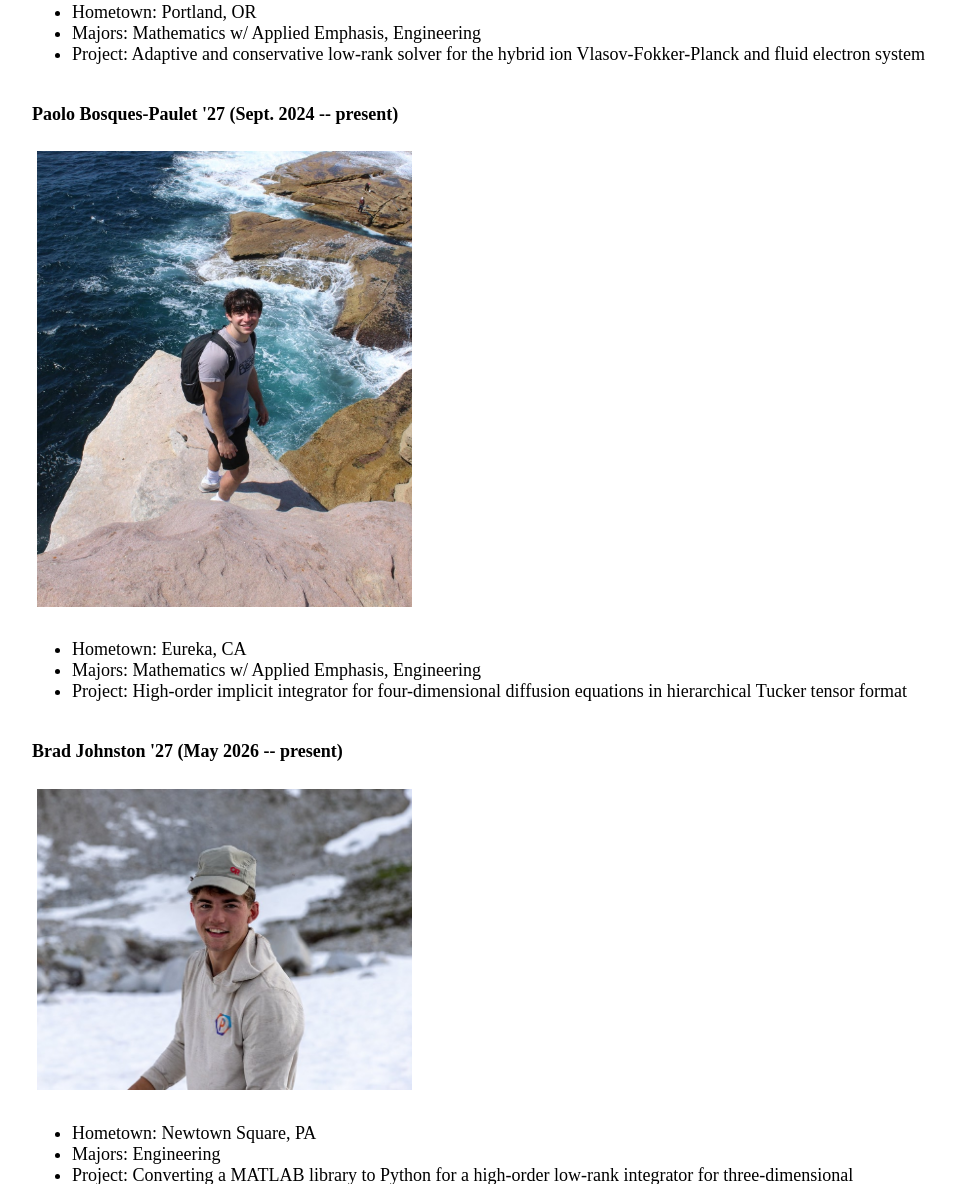
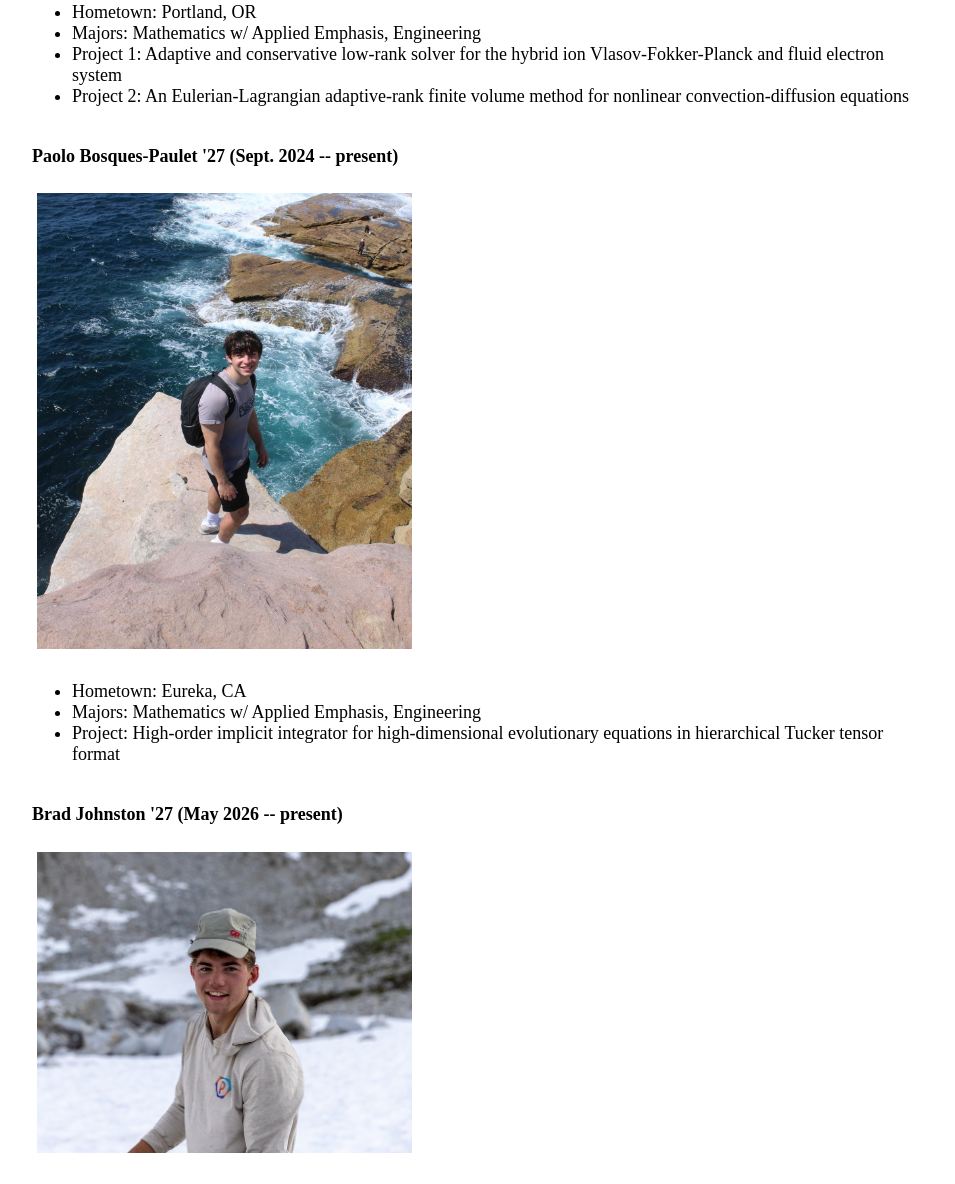
Before and after one commit to jhknakao/jhknakao.github.io, a Jekyll site: the page built from people.html, in a window 1280 px wide and 1400 px high, scrolled down 979 px. Shown: the part 216-1400 px from the top of the window, without its empty margins (160-1115 px from the left). Built offline with Jekyll 4.4.1, drawn with Linux system fonts in a browser that asks for light colours; some of the changed text lies outside the part shown.

Commit message:
Update people.html

```diff
--- a/people.html
+++ b/people.html
@@ -42,7 +42,8 @@ title: People
 	<ul>
 	<li>Hometown: Portland, OR</li>
     <li>Majors: Mathematics w/ Applied Emphasis, Engineering</li>
-	<li>Project: Adaptive and conservative low-rank solver for the hybrid ion Vlasov-Fokker-Planck and fluid electron system</li>
+	<li>Project 1: Adaptive and conservative low-rank solver for the hybrid ion Vlasov-Fokker-Planck and fluid electron system</li>
+	<li>Project 2: An Eulerian-Lagrangian adaptive-rank finite volume method for nonlinear convection-diffusion equations</li>
 	</ul>
 
 	<br>
@@ -52,7 +53,7 @@ title: People
 	<ul>
 	<li>Hometown: Eureka, CA</li>
     <li>Majors: Mathematics w/ Applied Emphasis, Engineering</li>
-	<li>Project: High-order implicit integrator for four-dimensional diffusion equations in hierarchical Tucker tensor format</li>
+	<li>Project: High-order implicit integrator for high-dimensional evolutionary equations in hierarchical Tucker tensor format</li>
 	</ul>
 
 	<br>
@@ -72,7 +73,7 @@ title: People
 	<ul>
 	<li>Hometown: Madison, CT</li>
     <li>Majors: Mathematics w/ Applied Emphasis, Engineering</li>
-	<li>Project: TBD</li>
+	<li>Project: An Eulerian-Lagrangian adaptive-rank finite volume scheme for scalar nonlinear conservation laws</li>
 	</ul>
 
 	<br>
@@ -82,7 +83,7 @@ title: People
 	<ul>
 	<li>Hometown: Palo Alto, CA</li>
     <li>Majors: Mathematics w/ Applied Emphasis, Engineering</li>
-	<li>Project: TBD</li>
+	<li>Project: An Eulerian-Lagrangian adaptive-rank finite volume scheme for scalar nonlinear conservation laws</li>
 	</ul>
 
 	</font>
```
